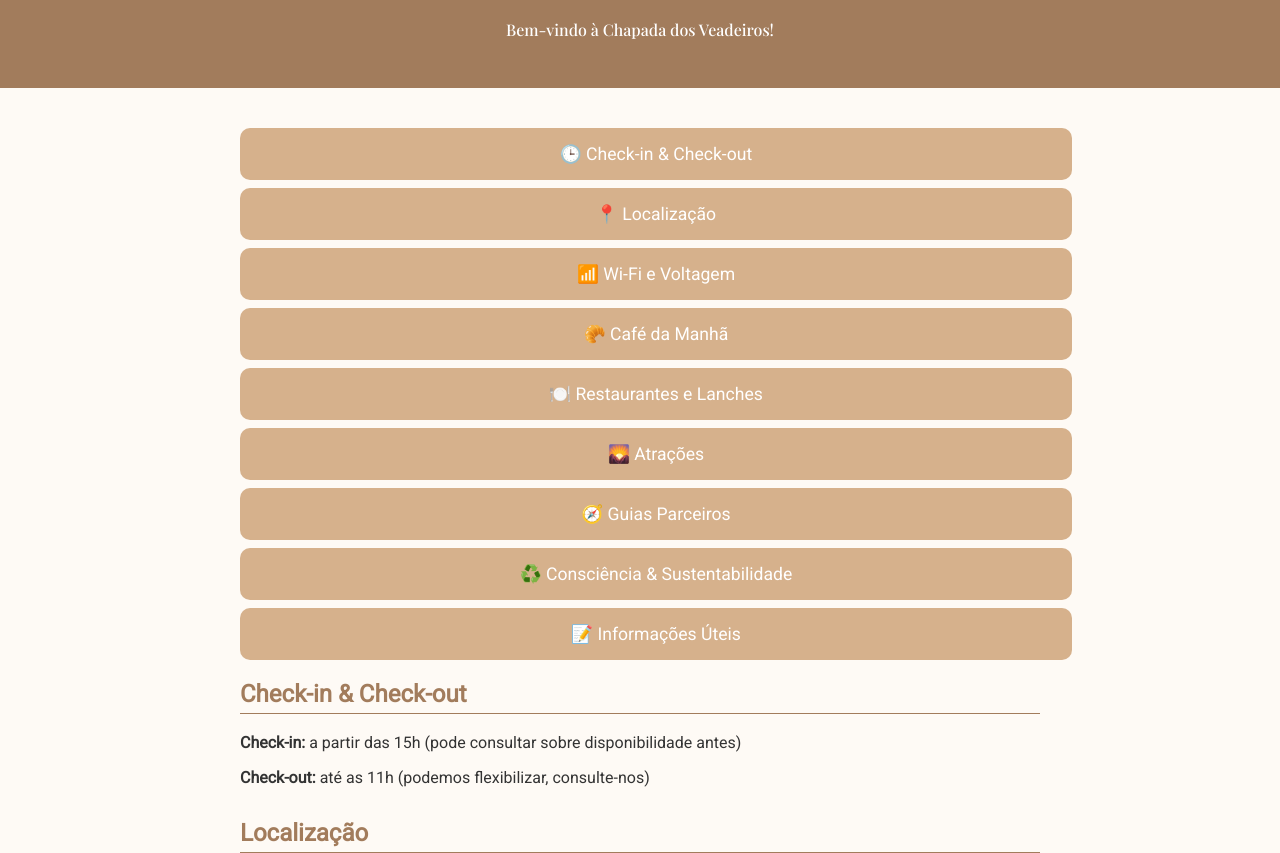
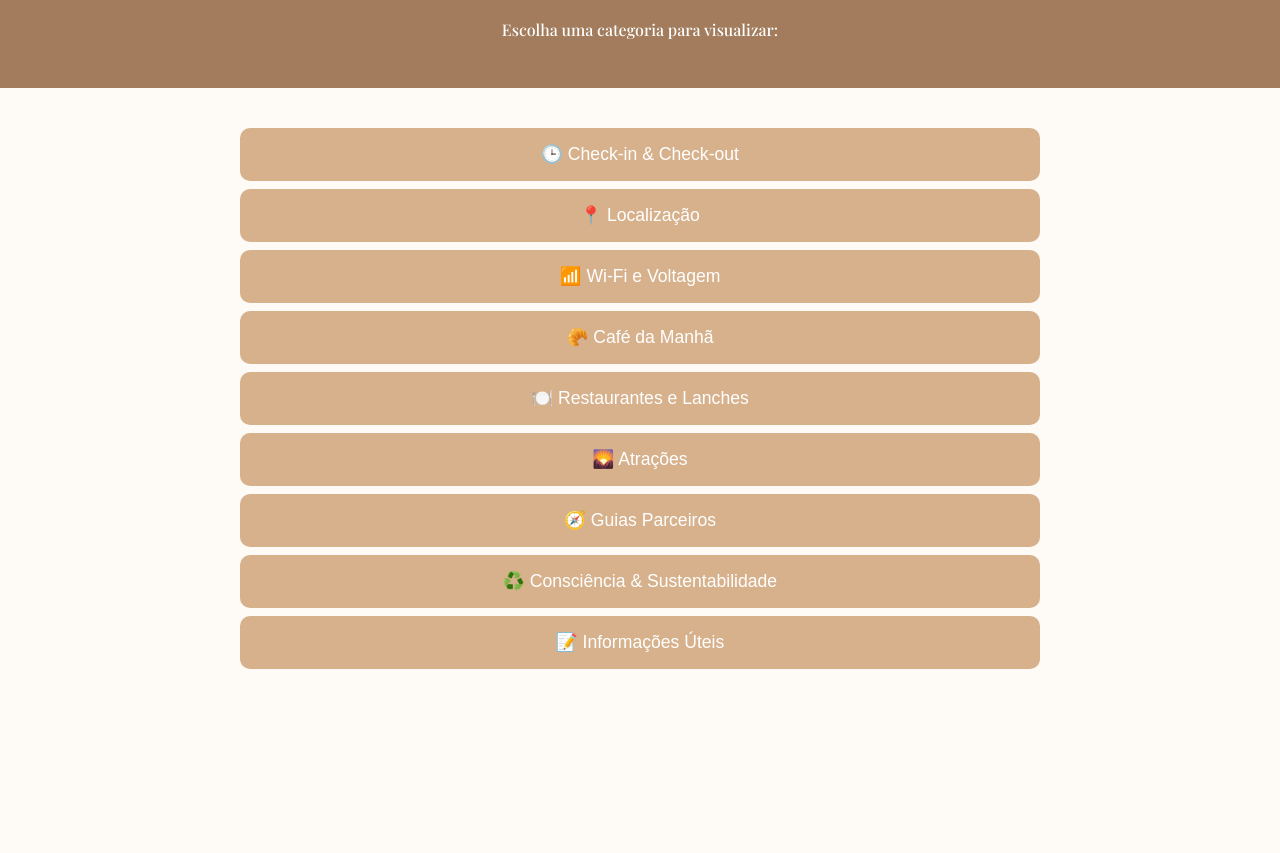
Before and after one commit to SandraNapoles/guia-villa-agape, a website: page index.html in a window 1280 px wide. Shown: the part 99-952 px from the top of the page. After the commit the page ends 808 px from the top, so only its background shows below. Drawn offline with nearby package versions, Linux system fonts and the light colour scheme.

Commit message:
Update index.html

```diff
--- a/index.html
+++ b/index.html
@@ -26,11 +26,6 @@
       margin: auto;
       padding: 2rem 1rem;
     }
-    h2 {
-      color: #a27c5c;
-      border-bottom: 1px solid #a27c5c;
-      padding-bottom: 0.3rem;
-    }
     .btn {
       display: block;
       width: 100%;
@@ -43,9 +38,14 @@
       font-size: 1.1rem;
       text-align: center;
       text-decoration: none;
+      cursor: pointer;
     }
     .section {
-      margin-bottom: 2rem;
+      display: none;
+      margin-top: 2rem;
+    }
+    .active {
+      display: block;
     }
     a {
       color: #a27c5c;
@@ -56,18 +56,18 @@
 <body>
   <header>
     <h1>Guia Interativo - Villa Ágape</h1>
-    <p>Bem-vindo à Chapada dos Veadeiros!</p>
+    <p>Escolha uma categoria para visualizar:</p>
   </header>
   <div class="container">
-    <a class="btn" href="#checkin">🕒 Check-in & Check-out</a>
-    <a class="btn" href="#localizacao">📍 Localização</a>
-    <a class="btn" href="#wifi">📶 Wi-Fi e Voltagem</a>
-    <a class="btn" href="#cafe">🥐 Café da Manhã</a>
-    <a class="btn" href="#restaurantes">🍽️ Restaurantes e Lanches</a>
-    <a class="btn" href="#atrativos">🌄 Atrações</a>
-    <a class="btn" href="#guias">🧭 Guias Parceiros</a>
-    <a class="btn" href="#consciencia">♻️ Consciência & Sustentabilidade</a>
-    <a class="btn" href="#uteis">📝 Informações Úteis</a>
+    <button class="btn" onclick="showSection('checkin')">🕒 Check-in & Check-out</button>
+    <button class="btn" onclick="showSection('localizacao')">📍 Localização</button>
+    <button class="btn" onclick="showSection('wifi')">📶 Wi-Fi e Voltagem</button>
+    <button class="btn" onclick="showSection('cafe')">🥐 Café da Manhã</button>
+    <button class="btn" onclick="showSection('restaurantes')">🍽️ Restaurantes e Lanches</button>
+    <button class="btn" onclick="showSection('atrativos')">🌄 Atrações</button>
+    <button class="btn" onclick="showSection('guias')">🧭 Guias Parceiros</button>
+    <button class="btn" onclick="showSection('consciencia')">♻️ Consciência & Sustentabilidade</button>
+    <button class="btn" onclick="showSection('uteis')">📝 Informações Úteis</button>
 
     <div id="checkin" class="section">
       <h2>Check-in & Check-out</h2>
@@ -103,7 +103,18 @@
 
     <div id="atrativos" class="section">
       <h2>Principais Atrações</h2>
-      <p>Parque Nacional, Vale da Lua, Cataratas dos Couros, Santa Bárbara, Loquinhas, Mirante da Janela...</p>
+      <p><strong>Parque Nacional da Chapada dos Veadeiros:</strong> trilhas, cachoeiras do Rio Preto e cânions.</p>
+      <p><strong>Vale da Lua:</strong> formações rochosas e poços para banho.</p>
+      <p><strong>Cataratas dos Couros:</strong> Almécegas (São Vicente), Parafuso, Bujão e Muralha.</p>
+      <p><strong>Cachoeira Santa Bárbara:</strong> águas azul-esverdeadas, acesso por guias locais.</p>
+      <p><strong>Cachoeiras das Loquinhas:</strong> águas claras e trilhas fáceis.</p>
+      <p><strong>Mirante da Janela:</strong> vista panorâmica, trilha desafiadora.</p>
+      <p><strong>Saltos do Rio Preto:</strong> duas quedas impressionantes, acesso por trilha.</p>
+      <p><strong>Jardim de Maytrea:</strong> pôr do sol entre São Jorge e Alto Paraíso.</p>
+      <p><strong>Cachoeira do Segredo:</strong> 100m de queda, trilha de acesso.</p>
+      <p><strong>Cânions e Cachoeiras das Cariocas:</strong> trilhas e paisagens deslumbrantes.</p>
+      <p><strong>Cachoeira do Morro Redondo:</strong> 60m de queda, fácil acesso.</p>
+      <p><em>Outras atividades incluem trilhas aquáticas, rafting e tubing no rio das Almas.</em></p>
     </div>
 
     <div id="guias" class="section">
@@ -126,5 +137,14 @@
       <p>🧢 Leve repelente, protetor solar, chapéu e um casaquinho.</p>
     </div>
   </div>
+
+  <script>
+    function showSection(id) {
+      const sections = document.querySelectorAll('.section');
+      sections.forEach(section => section.style.display = 'none');
+      document.getElementById(id).style.display = 'block';
+      window.scrollTo({ top: 0, behavior: 'smooth' });
+    }
+  </script>
 </body>
 </html>
```
